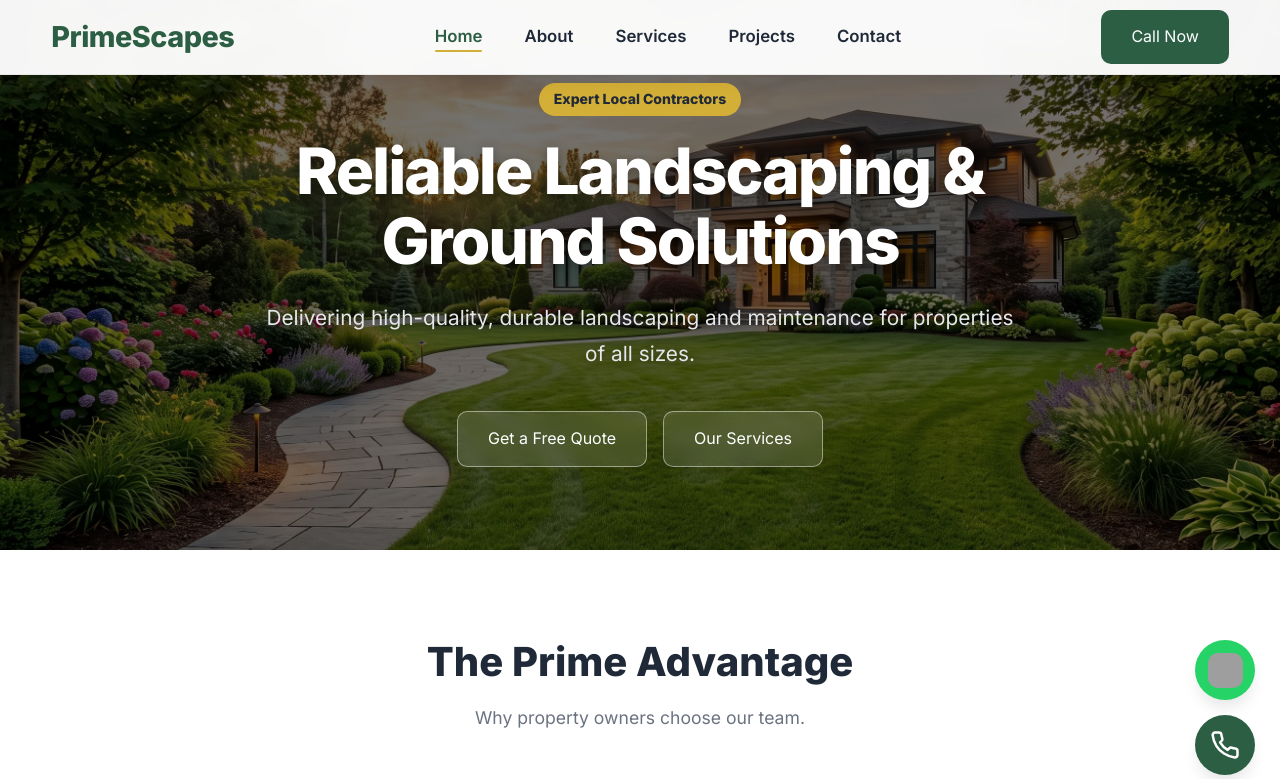
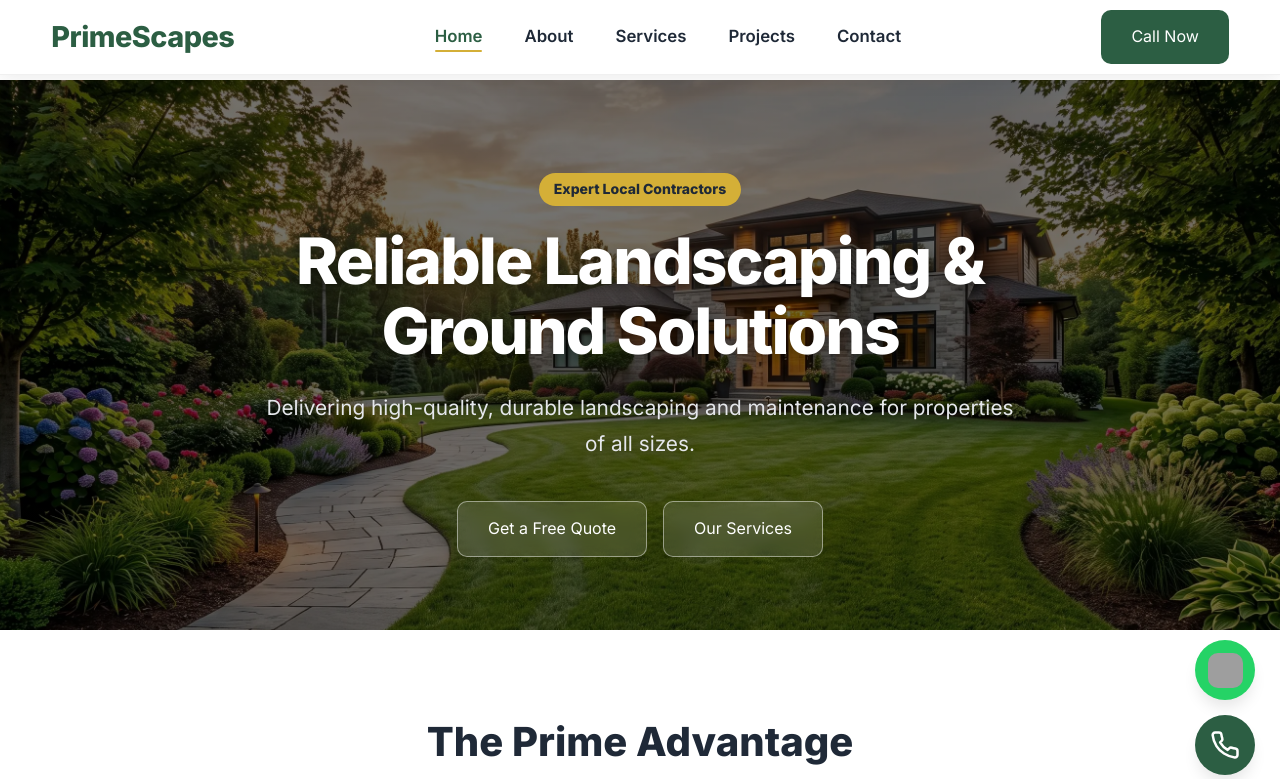
Before and after one commit to Sachin-P-8825/primescapes, a plain HTML site: page index.html in a window 1280 px wide. Shown: the top 779 px of the page. Drawn offline with Linux system fonts and the light colour scheme; grey boxes are pictures that could not be loaded.

Commit message:
Update style.css

```diff
--- a/css/style.css
+++ b/css/style.css
@@ -27,6 +27,10 @@ body {
   color: var(--dark);
   line-height: 1.6;
   background: var(--white);
+}
+
+main {
+    padding-top: 80px;
 }
 
 a {
@@ -329,6 +333,7 @@ ul {
   max-width: 900px;
   margin: auto;
   width: 100%;
+  padding-top: 20px;
 }
 
 .hero-tag {
```
